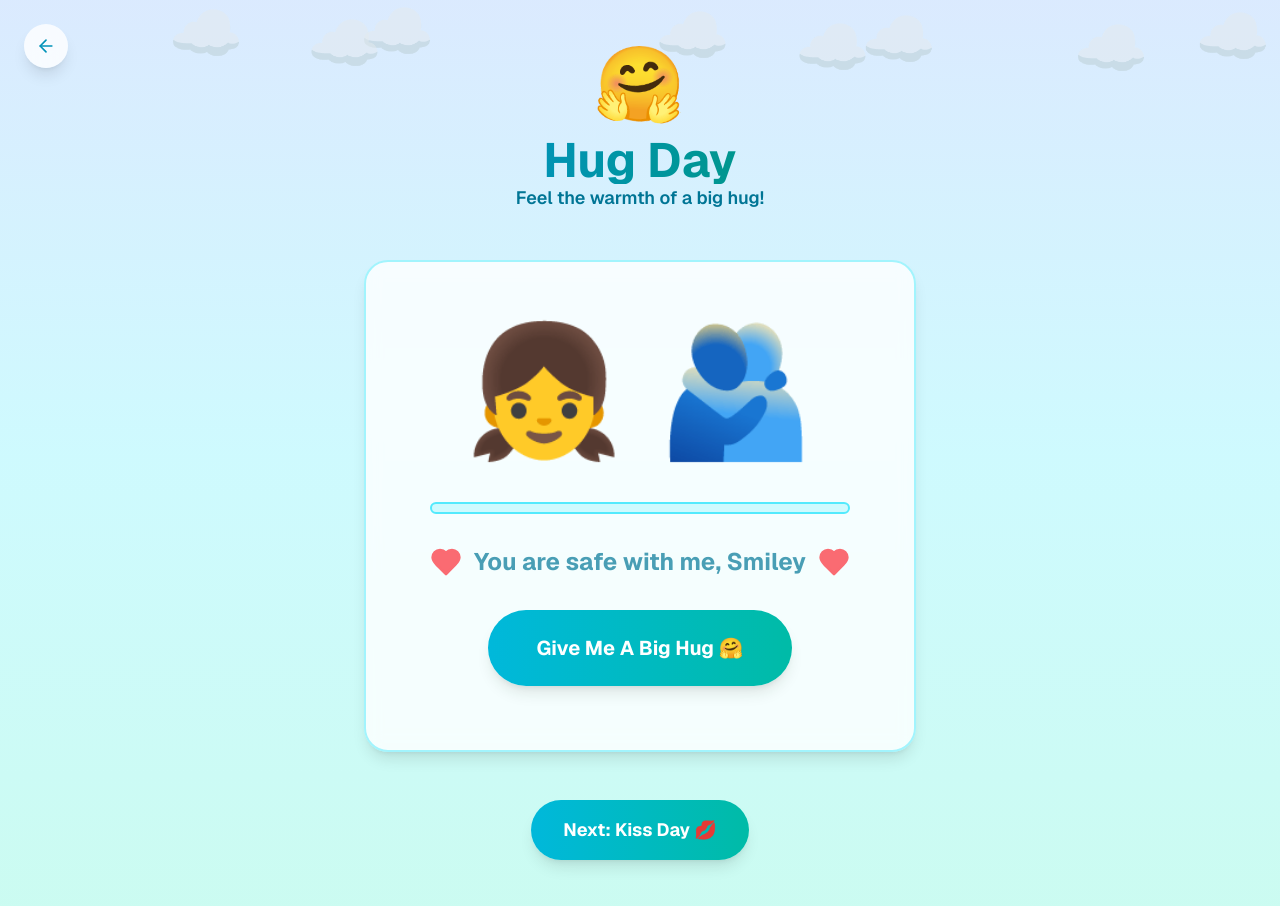
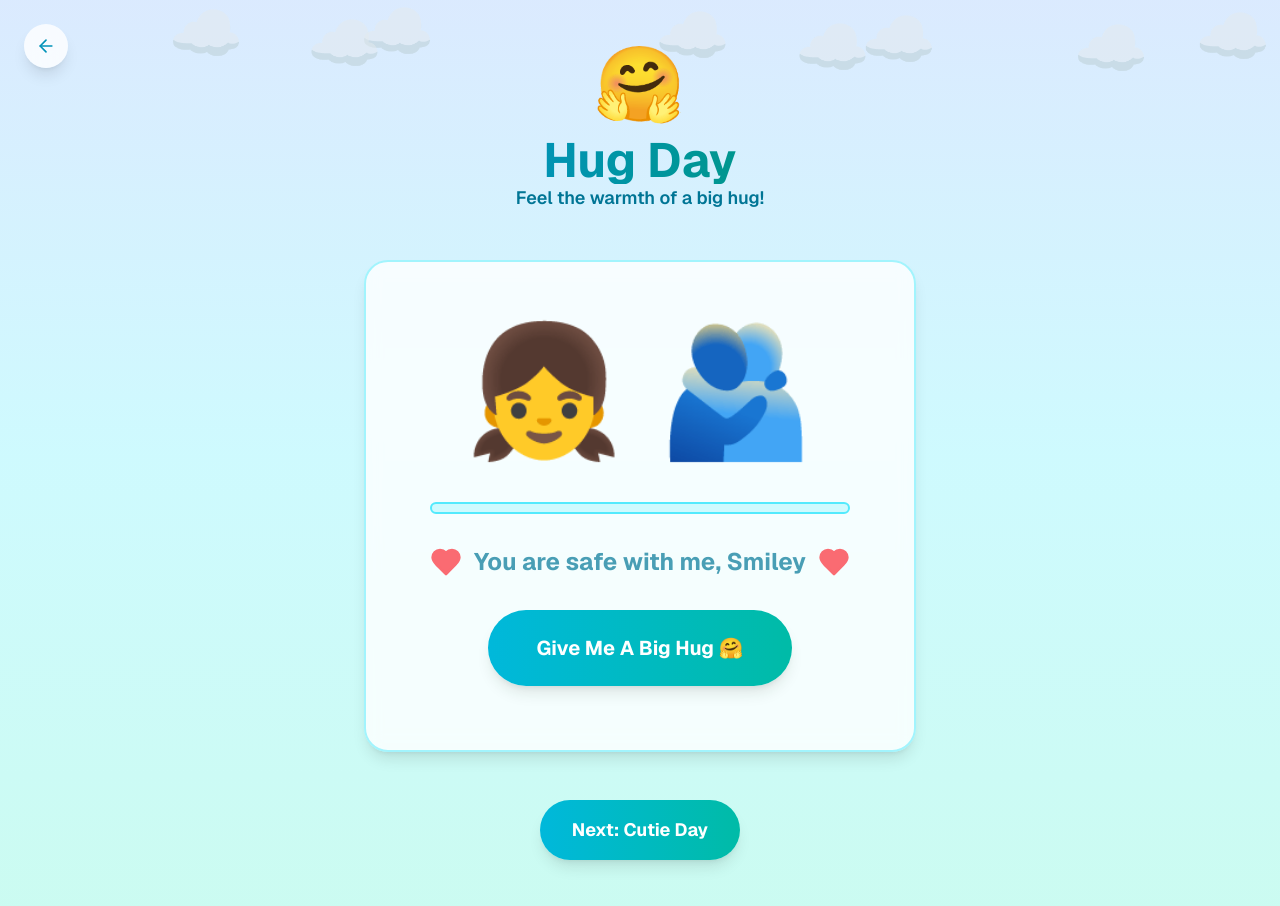
Before and after one commit to 4har/surprise, a Next.js app: page /hug-day in a window 1280 px wide. Built offline with nearby package versions, Linux system fonts and the light colour scheme.

Commit message:
Update page.tsx

```diff
--- a/app/hug-day/page.tsx
+++ b/app/hug-day/page.tsx
@@ -148,13 +148,13 @@ export default function HugDay() {
           </motion.button>
         </motion.div>
 
-        <Link href="/kiss-day">
+        <Link href="/cutie-day">
           <motion.button
             whileHover={{ scale: 1.05 }}
             whileTap={{ scale: 0.95 }}
             className="px-8 py-4 bg-gradient-to-r from-cyan-500 to-teal-500 text-white rounded-full font-bold text-lg shadow-lg"
           >
-            Next: Kiss Day 💋
+            Next: Cutie Day
           </motion.button>
         </Link>
       </div>
```
